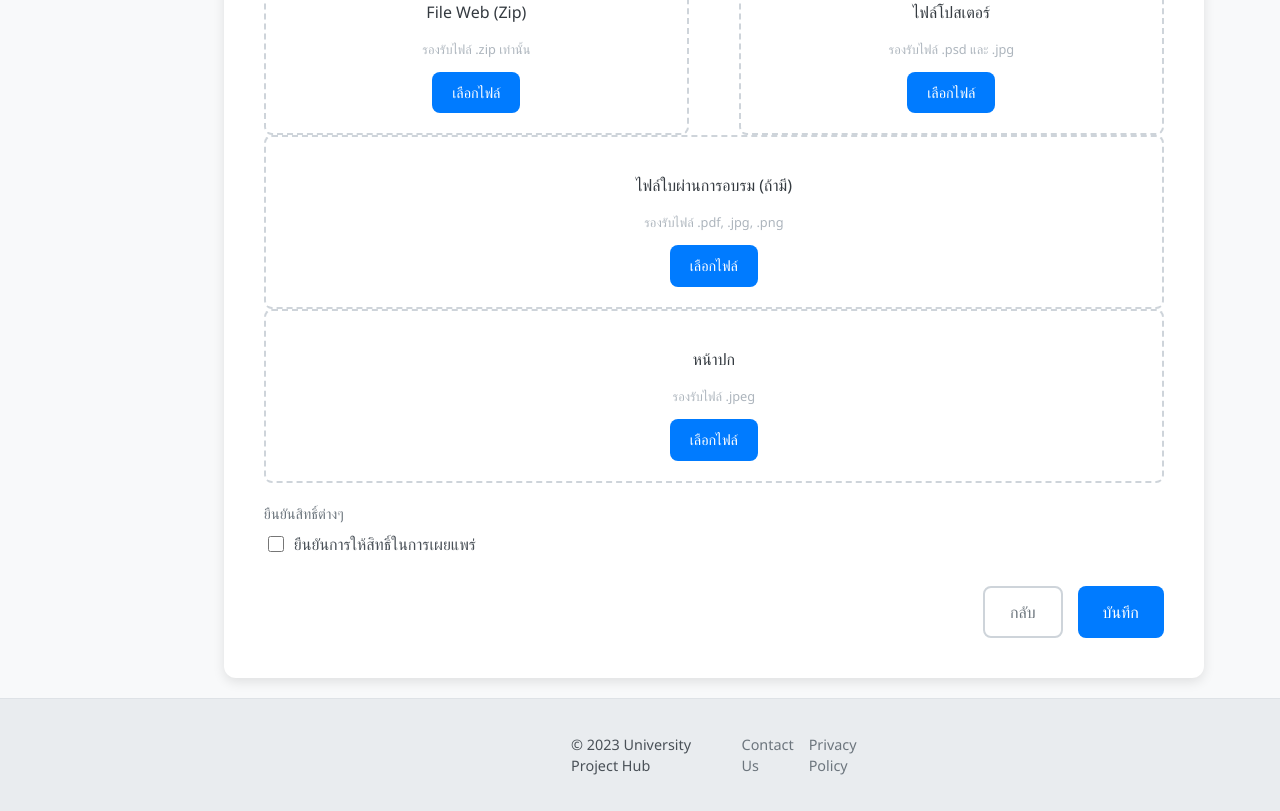
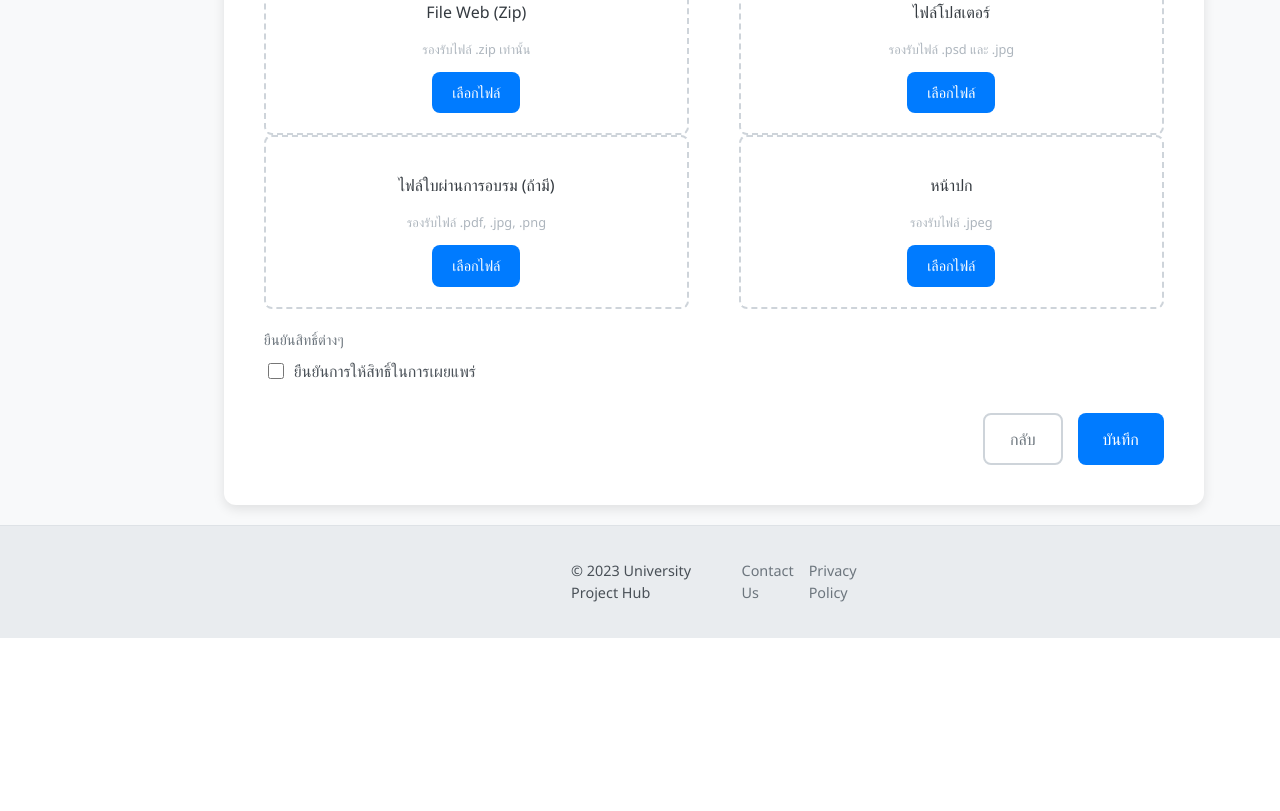
Before and after one commit to kaitod123/my_firstproject, a React (Vite) app: page /ufinal1 in a window 1280 px wide. Shown: the part 1840-2651 px from the top of the page. After the commit the page ends 2478 px from the top, so only its background shows below. Built offline with nearby package versions, Linux system fonts and the light colour scheme.

Commit message:
wtfproject

```diff
--- a/src/components/Ufinal.jsx
+++ b/src/components/Ufinal.jsx
@@ -185,9 +185,10 @@ const handleFileChange = (e) => {
         console.log('กำลังส่ง FormData ที่มี keys:', [...data.keys()]);
         try {
             // NOTE: Ensure your backend endpoint is expecting these new field names.
-            const response = await fetch('https://my-project-backend-cc73.onrender.com/upload-project', {
+            const response = await fetch(`${import.meta.env.VITE_API_URL}/api/upload-project`, { // Added /api/
                 method: 'POST',
                 body: data,
+                // ไม่ต้องใส่ Header 'Content-Type' สำหรับ FormData
             });
 
             const result = await response.json();
@@ -428,7 +429,7 @@ const handleFileChange = (e) => {
                     </div>
 
                      {/* --- Row 4 (Single Column) --- */}
-                    <div>
+                    <div className={styles.twoColumnGrid}>
                         <FileUploadZone name="certificate_files" title="ไฟล์ใบผ่านการอบรม (ถ้ามี)" hint="รองรับไฟล์ .pdf, .jpg, .png" accept=".pdf,.jpg,.jpeg,.png" />
                         <FileUploadZone name="front_face" title="หน้าปก" hint="รองรับไฟล์ .jpeg" accept=".jpeg" />
                     </div>
```
